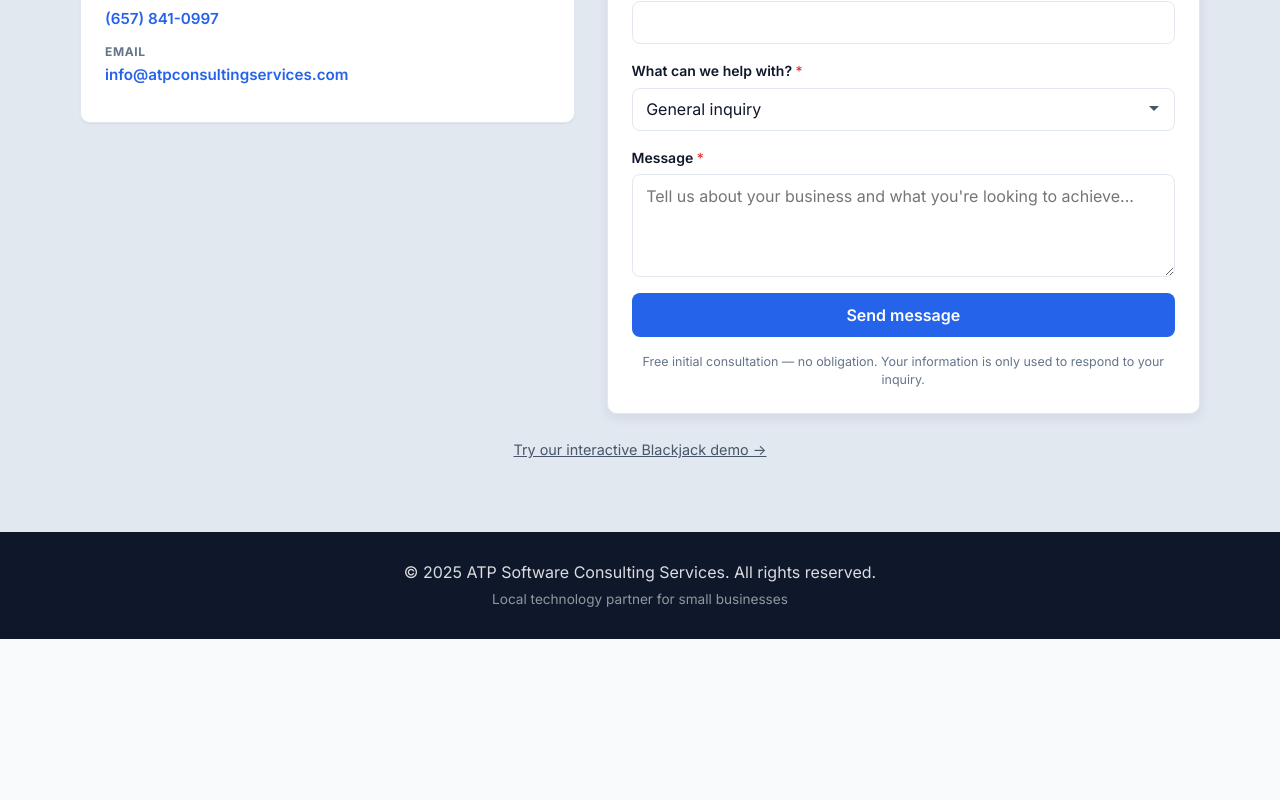
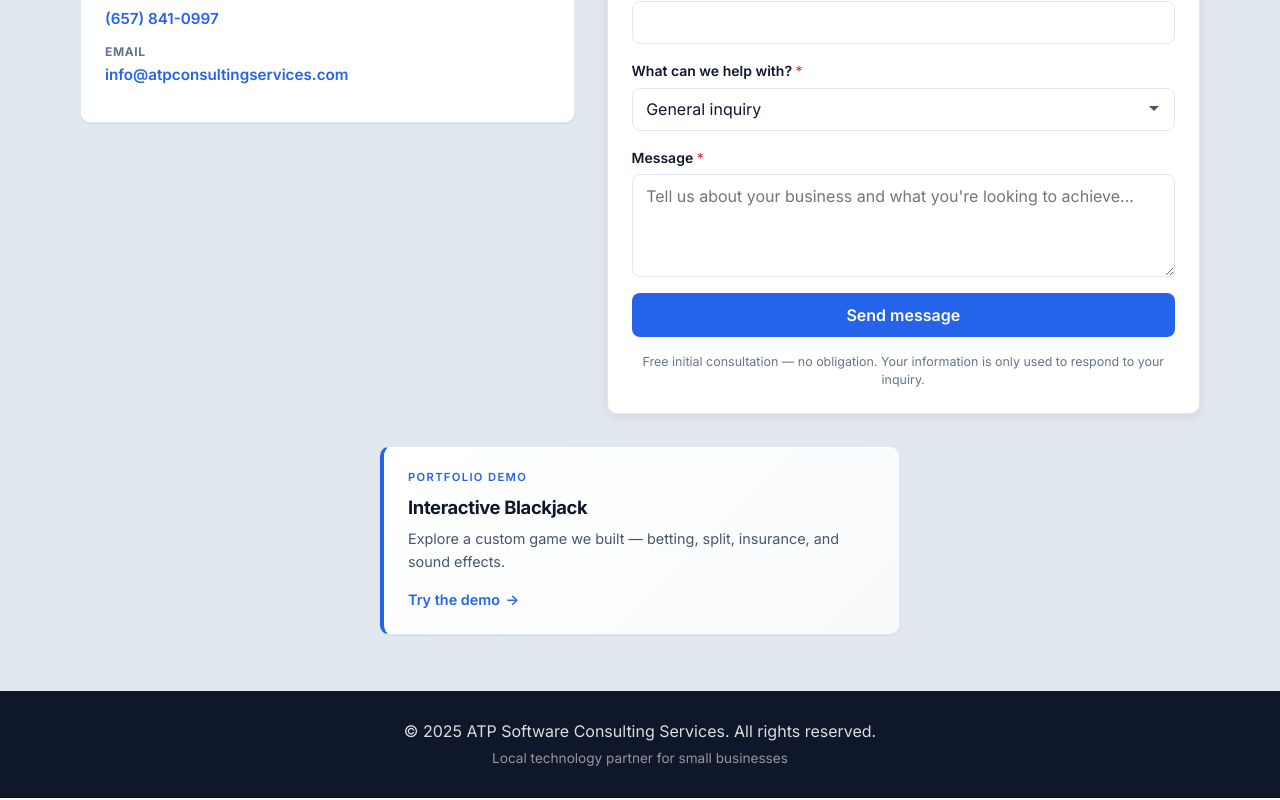
Before and after one commit to atphung21/business-web-template, a React (Create React App) app: page / in a window 1280 px wide. Shown: the part 5336-6136 px from the top of the page. Before the commit the page ends 5977 px from the top, so only its background shows below. Built offline with nearby package versions, Linux system fonts and the light colour scheme.

Commit message:
feature: updated webpage href bug and updated demo.

```diff
--- a/public/index.html
+++ b/public/index.html
@@ -1,4 +1,4 @@
-<!DOCTYPE html>
+<!doctype html>
 <html lang="en">
   <head>
     <meta charset="utf-8" />
@@ -9,13 +9,22 @@
       name="description"
       content="ATP Software Consulting Services helps small businesses in Orange County build websites, improve SEO, and grow with digital marketing and automation."
     />
-    <meta name="keywords" content="small business website, SEO, digital marketing, Orange County, web design, business consulting" />
+    <meta
+      name="keywords"
+      content="small business website, SEO, digital marketing, Orange County, web design, business consulting"
+    />
     <meta property="og:title" content="ATP Software Consulting Services" />
-    <meta property="og:description" content="Websites, SEO, and digital marketing for local small businesses." />
+    <meta
+      property="og:description"
+      content="Websites, SEO, and digital marketing for local small businesses."
+    />
     <meta property="og:type" content="website" />
     <link rel="preconnect" href="https://fonts.googleapis.com" />
     <link rel="preconnect" href="https://fonts.gstatic.com" crossorigin />
-    <link href="https://fonts.googleapis.com/css2?family=Inter:wght@400;600;700;800&display=swap" rel="stylesheet" />
+    <link
+      href="https://fonts.googleapis.com/css2?family=Inter:wght@400;600;700;800&display=swap"
+      rel="stylesheet"
+    />
     <link rel="apple-touch-icon" href="%PUBLIC_URL%/brand-icon.svg" />
     <!--
       manifest.json provides metadata used when your web app is installed on a
--- a/src/App.css
+++ b/src/App.css
@@ -680,13 +680,94 @@ header.site-header {
   text-align: center;
 }
 
-.contact-section__demo {
-  margin-top: 1.5rem;
-  font-size: 0.9rem;
+/* Portfolio demo CTA — matches site Inter + primary blue theme */
+.demo-cta {
+  margin-top: 2rem;
+  max-width: 520px;
+  margin-left: auto;
+  margin-right: auto;
 }
 
-.contact-section__demo-link {
+.demo-cta__card {
+  display: block;
+  text-align: left;
+  text-decoration: none;
+  color: inherit;
+  padding: 1.35rem 1.5rem;
+  background: linear-gradient(135deg, #ffffff 0%, #f8fafc 100%);
+  border: 1px solid var(--color-border);
+  border-left: 4px solid var(--color-primary);
+  border-radius: var(--radius);
+  box-shadow: var(--shadow-sm);
+  transition:
+    box-shadow 0.2s ease,
+    border-color 0.2s ease,
+    transform 0.2s ease;
+}
+
+.demo-cta__card:hover {
+  border-color: rgba(37, 99, 235, 0.35);
+  box-shadow: var(--shadow-md);
+  transform: translateY(-2px);
+}
+
+.demo-cta__card:focus-visible {
+  outline: 2px solid var(--color-primary);
+  outline-offset: 3px;
+}
+
+.demo-cta__eyebrow {
+  display: block;
+  font-family: var(--font-sans);
+  font-size: 0.7rem;
+  font-weight: 600;
+  letter-spacing: 0.12em;
+  text-transform: uppercase;
+  color: var(--color-primary);
+  margin-bottom: 0.35rem;
+}
+
+.demo-cta__title {
+  display: block;
+  font-family: var(--font-sans);
+  font-size: 1.15rem;
+  font-weight: 700;
+  letter-spacing: -0.02em;
+  color: var(--color-ink);
+  margin-bottom: 0.4rem;
+}
+
+.demo-cta__text {
+  display: block;
+  font-family: var(--font-sans);
+  font-size: 0.9rem;
+  font-weight: 400;
+  line-height: 1.55;
   color: var(--color-ink-muted);
+  margin-bottom: 0.85rem;
+}
+
+.demo-cta__action {
+  display: inline-flex;
+  align-items: center;
+  gap: 0.35rem;
+  font-family: var(--font-sans);
+  font-size: 0.9rem;
+  font-weight: 600;
+  color: var(--color-primary);
+}
+
+.demo-cta__card:hover .demo-cta__action {
+  color: var(--color-primary-hover);
+}
+
+.demo-cta__arrow {
+  display: inline-block;
+  transition: transform 0.2s ease;
+}
+
+.demo-cta__card:hover .demo-cta__arrow {
+  transform: translateX(4px);
 }
 
 /* Footer */
--- a/src/content/siteContent.js
+++ b/src/content/siteContent.js
@@ -194,13 +194,13 @@ export const testimonials = [
     quote:
       "Our new website makes complex insurance look simple. Our clients love how informative it is, and we’ve seen a massive boost in inquiries since launching!",
     name: "Jessica",
-    business: "I.T.O. Insurance Agency, Garden Grove",
+    business: "I.T.O. Insurance Agency - Garden Grove, CA",
   },
   {
     quote:
       "The live availability feature completely automated our scheduling—our calendar has never been fuller!",
     name: "Christy",
-    business: "Elite Nail Salon & Lounge, Mission Viejo",
+    business: "Elite Nail Salon & Lounge - Mission Viejo, CA",
   },
 ];
 
--- a/src/pages/BlackjackPage.jsx
+++ b/src/pages/BlackjackPage.jsx
@@ -11,7 +11,7 @@ const BlackjackPage = () => {
     <div className="blackjack-page">
       <header className="blackjack-page__header">
         <Link to="/" className="blackjack-page__back">
-          ← Back to ATP Consulting Services, LLC.
+          ← Back to ATP Consulting Services
         </Link>
         <p className="blackjack-page__title">Blackjack Demo</p>
         <span className="blackjack-page__badge">Interactive Demo</span>
--- a/src/pages/LandingPage.jsx
+++ b/src/pages/LandingPage.jsx
@@ -202,11 +202,22 @@ const ContactSection = () => (
           <ContactFormFields formId="contact-inline-form" />
         </div>
       </div>
-      <p className="contact-section__demo">
-        <Link to="/blackjack" className="contact-section__demo-link">
-          Try our interactive Blackjack demo →
+      <div className="demo-cta">
+        <Link to="/blackjack" className="demo-cta__card">
+          <span className="demo-cta__eyebrow">Portfolio demo</span>
+          <span className="demo-cta__title">Interactive Blackjack</span>
+          <span className="demo-cta__text">
+            Explore a custom game we built — betting, split, insurance, and sound
+            effects.
+          </span>
+          <span className="demo-cta__action">
+            Try the demo
+            <span className="demo-cta__arrow" aria-hidden="true">
+              →
+            </span>
+          </span>
         </Link>
-      </p>
+      </div>
     </div>
   </section>
 );
```
